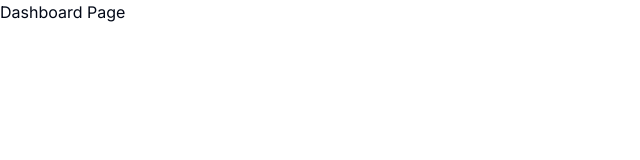
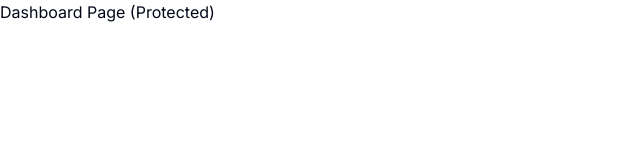
Before and after one commit to cyrkaade/looben, a Next.js app: page /dashboard in a window 1280 px wide. Shown: the top 160 px of the page, without its empty margins (0-640 px from the left). Built offline with nearby package versions, Linux system fonts and the light colour scheme.

Commit message:
clerk auth design

```diff
--- /dev/null
+++ b/app/(auth)/(routes)/sign-in/[[...sign-in]]/page.tsx
@@ -0,0 +1,5 @@
+import { SignIn } from "@clerk/nextjs";
+
+export default function Page() {
+  return <SignIn />;
+}
--- /dev/null
+++ b/app/(auth)/(routes)/sign-up/[[...sign-up]]/page.tsx
@@ -0,0 +1,5 @@
+import { SignUp } from "@clerk/nextjs";
+
+export default function Page() {
+  return <SignUp />;
+}
--- /dev/null
+++ b/app/(auth)/layout.tsx
@@ -0,0 +1,9 @@
+const AuthLayout = ({children}: {children: React.ReactNode}) => {
+    return (
+        <div className="flex items-center justify-center h-full">
+        {children}
+        </div>
+    )
+}
+
+export default AuthLayout
--- a/app/(dashboard)/(routes)/dashboard/page.tsx
+++ b/app/(dashboard)/(routes)/dashboard/page.tsx
@@ -3,7 +3,7 @@
 
 const DashboardPage = () => {
   return (
-    <p>Dashboard Page</p>
+    <p>Dashboard Page (Protected)</p>
   )
 }
 
--- a/app/layout.tsx
+++ b/app/layout.tsx
@@ -1,6 +1,7 @@
 import './globals.css'
 import type { Metadata } from 'next'
 import { Inter } from 'next/font/google'
+import { ClerkProvider } from '@clerk/nextjs'
 
 const inter = Inter({ subsets: ['latin'] })
 
@@ -15,8 +16,10 @@
   children: React.ReactNode
 }) {
   return (
-    <html lang="en">
-      <body className={inter.className}>{children}</body>
-    </html>
+    <ClerkProvider>
+      <html lang="en">
+        <body className={inter.className}>{children}</body>
+      </html>
+    </ClerkProvider>
   )
 }
--- a/package.json
+++ b/package.json
@@ -9,6 +9,7 @@
     "lint": "next lint"
   },
   "dependencies": {
+    "@clerk/nextjs": "^4.23.2",
     "@radix-ui/react-slot": "^1.0.2",
     "@types/node": "20.4.9",
     "@types/react": "18.2.20",
```
Also changed, not shown: middleware.ts (added, +12 -0 lines), 2 other files (tests, documents, lock files or other folders).
